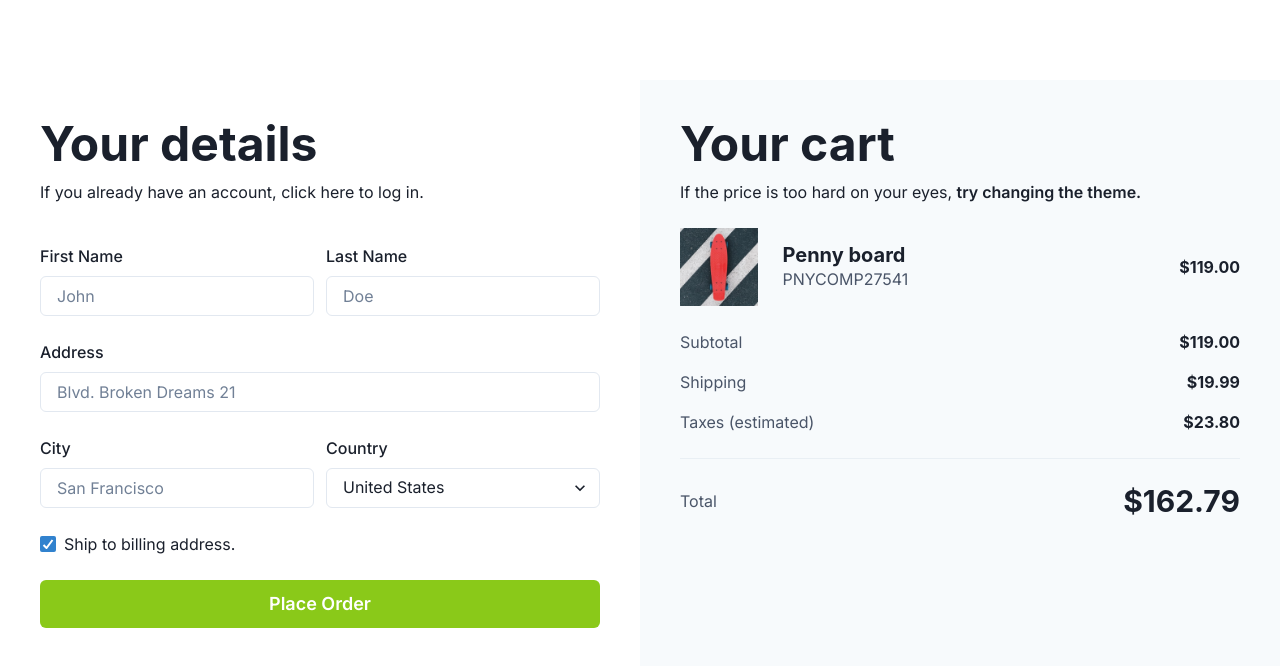
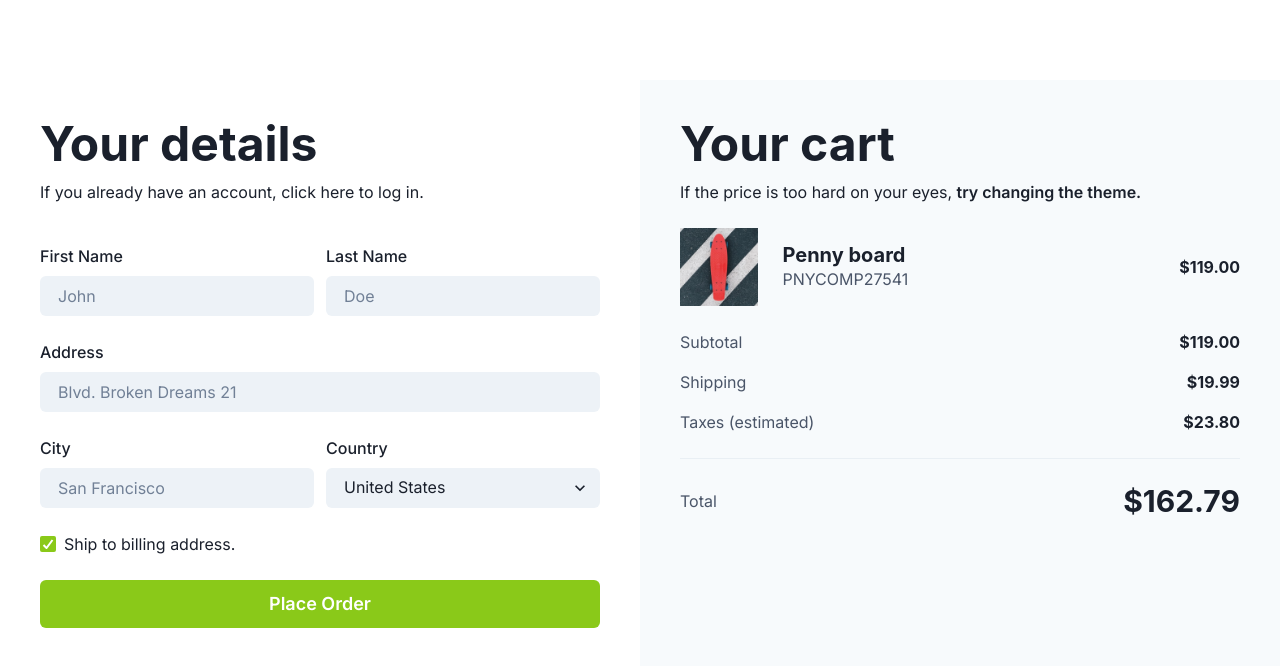
Before and after one commit to iamdevmarcos/checkout-page-chakraui, a Next.js app: page / in a window 1280 px wide. Shown: the top 666 px of the page. Built offline with nearby package versions, Linux system fonts and the light colour scheme.

Commit message:
style: using theme extension

```diff
--- a/src/styles/theme.ts
+++ b/src/styles/theme.ts
@@ -1,6 +1,11 @@
-import { extendTheme } from '@chakra-ui/react'
+import {
+  extendTheme,
+  withDefaultColorScheme,
+  withDefaultVariant
+} from '@chakra-ui/react'
 
-const theme = extendTheme({
+const theme = extendTheme(
+  {
     colors: {
       brand: {
         50: '#f5fee5',
@@ -15,6 +20,15 @@ const theme = extendTheme({
         900: '#203300'
       }
     }
+  },
+  withDefaultColorScheme({
+    colorScheme: 'brand',
+    components: ['Checkbox']
+  }),
+  withDefaultVariant({
+    variant: 'filled',
+    components: ['Input', 'Select']
   })
+)
 
 export default theme
```
Lines whose indentation alone changed are shown as unchanged.
